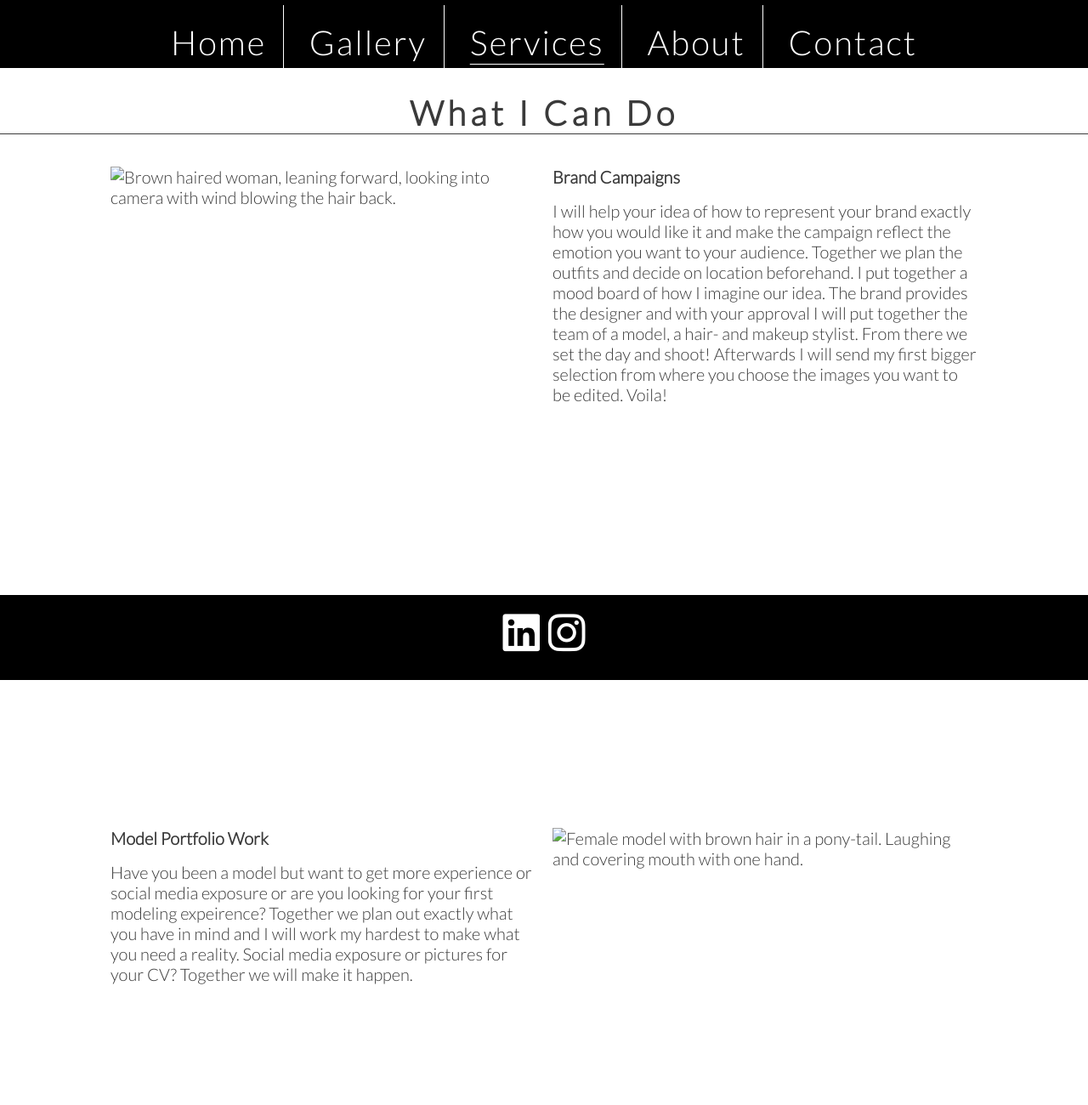
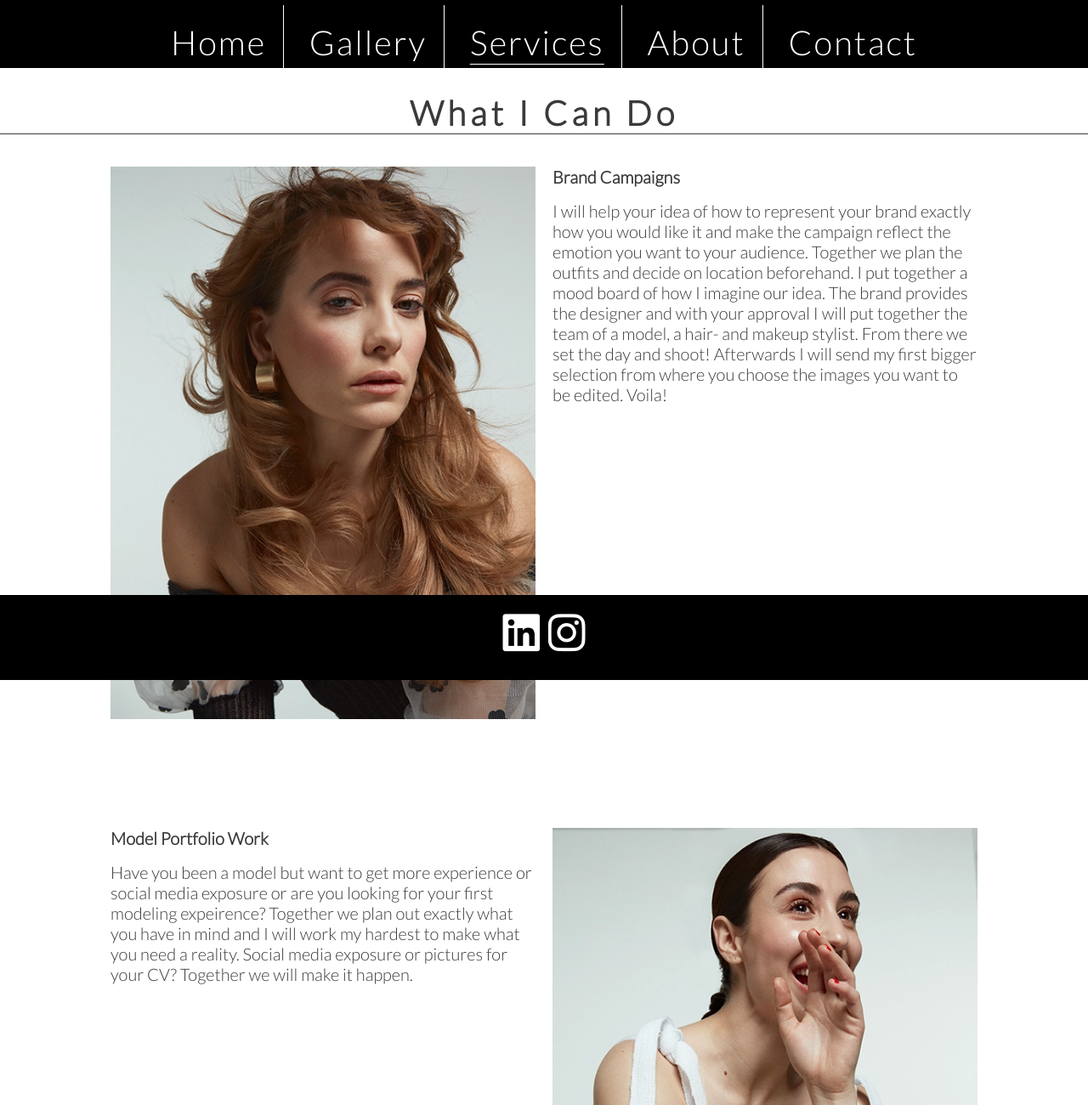
Before and after one commit to telljacob/project-one, a plain HTML site: page services.html in a window 1280 px wide. Shown: the top 1300 px of the page at 85% size. Drawn offline with Linux system fonts and the light colour scheme.

Commit message:
Add new pictures with right format

```diff
--- a/services.html
+++ b/services.html
@@ -48,7 +48,7 @@
         </div>
 
         <div id="services-image">
-            <img src="assets/images/agnes_one.jpg" id="services-image-div" alt="Brown haired woman, leaning forward, looking into camera with wind blowing the hair back.">
+            <img src="assets/images/agnes_one.webp" id="services-image-div" alt="Brown haired woman, leaning forward, looking into camera with wind blowing the hair back.">
         </div>
     </section>
 
@@ -61,7 +61,7 @@
             </div>
         </div>
         <div id="services-image-right">
-            <img src="assets/images/agnes_five.jpg" id="services-image-div-right" alt="Female model with brown hair in a pony-tail. Laughing and covering mouth with one hand.">
+            <img src="assets/images/agnes_five.webp" id="services-image-div-right" alt="Female model with brown hair in a pony-tail. Laughing and covering mouth with one hand.">
         </div>
     </section>
 
```
Also changed, not shown: about.html (+1 -1 lines), assets/images/Ida 3.webp (added), assets/images/aboutpicture.jpg (deleted), assets/images/aboutpicture.webp (added).
